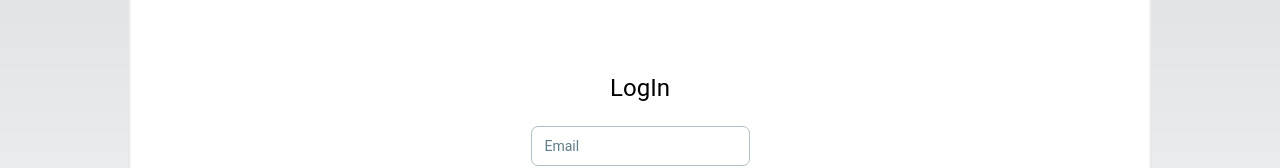
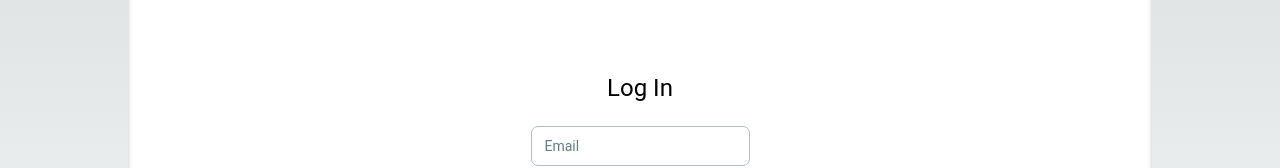
Before and after one commit to liljoint/koma-next, a Next.js app: page /login in a window 1280 px wide. Shown: the part 212-380 px from the top of the page. Built offline with nearby package versions, Linux system fonts and the light colour scheme.

Commit message:
feat: folder refactor

```diff
--- a/src/app/components/molecules/Header/Header.jsx
+++ b/src/app/components/atomics/Header/Header.jsx
@@ -1,9 +1,8 @@
 import SideBar from '@/app/components/molecules/SideBar/SideBar'
-
 const Header = () => {
   return (
     <header
-      className=" mx-auto flex h-[150px] justify-between bg-[url('./assets/header.png')] bg-cover bg-no-repeat p-5"
+      className=" mx-auto flex h-[150px] justify-between bg-[url('../assets/header.png')] bg-cover bg-no-repeat p-5"
       id="home"
     >
       <div className="text-4xl uppercase tracking-[1rem] text-header">koma</div>
--- a/src/app/components/organisms/App/App.jsx
+++ b/src/app/components/organisms/App/App.jsx
@@ -1,6 +1,6 @@
 import Body from '@/app/components/atomics/Body/Body'
 import Footer from '@/app/components/atomics/Footer/Footer'
-import Header from '@/app/components/molecules/Header/Header'
+import Header from '@/app/components/atomics/Header/Header'
 
 function App({ children }) {
   return (
--- a/src/app/components/organisms/LoginForm/LoginForm.jsx
+++ b/src/app/components/organisms/LoginForm/LoginForm.jsx
@@ -46,7 +46,7 @@ const LoginForm = () => {
   }
   return (
     <>
-      <h1>LogIn</h1>
+      <h1>Log In</h1>
       <div className="pt-5">
         <form
           className="flex flex-col gap-3"
--- a/src/app/components/organisms/ProductList/ProductSelection.jsx
+++ b/src/app/components/organisms/ProductSelection/ProductSelection.jsx
@@ -1,7 +1,7 @@
 import { useState } from 'react'
 import Autocomplete from '@/app/components/molecules/Autocomplete/Autocomplete'
 import Products from '@/resources/Products.json'
-import NumberInput from '@/app/components/molecules/NumberInput/NumberInput'
+import NumberInput from '@/app/components/atomics/NumberInput/NumberInput'
 import Button from '@/app/components/atomics/Button/Button'
 import PrintButton from '@/app/components/molecules/PrintButton/PrintButton'
 
--- a/src/app/components/organisms/TableControl/TableControl.jsx
+++ b/src/app/components/organisms/TableControl/TableControl.jsx
@@ -1,7 +1,7 @@
 'use client'
 import { useEffect, useState } from 'react'
 import TableList from '@/app/components/molecules/TableList/TableList'
-import ProductSelection from '@/app/components/organisms/ProductList/ProductSelection'
+import ProductSelection from '@/app/components/organisms/ProductSelection/ProductSelection'
 import ModalCustom, {
   ModalBody,
   ModalHeader,
```
Also changed, not shown: src/app/assets/menu.png (deleted), src/app/components/atomics/NumberInput/NumberInput.jsx (renamed from src/app/components/molecules/NumberInput/NumberInput.jsx), src/assets/header.png (renamed from src/app/assets/header.png).
